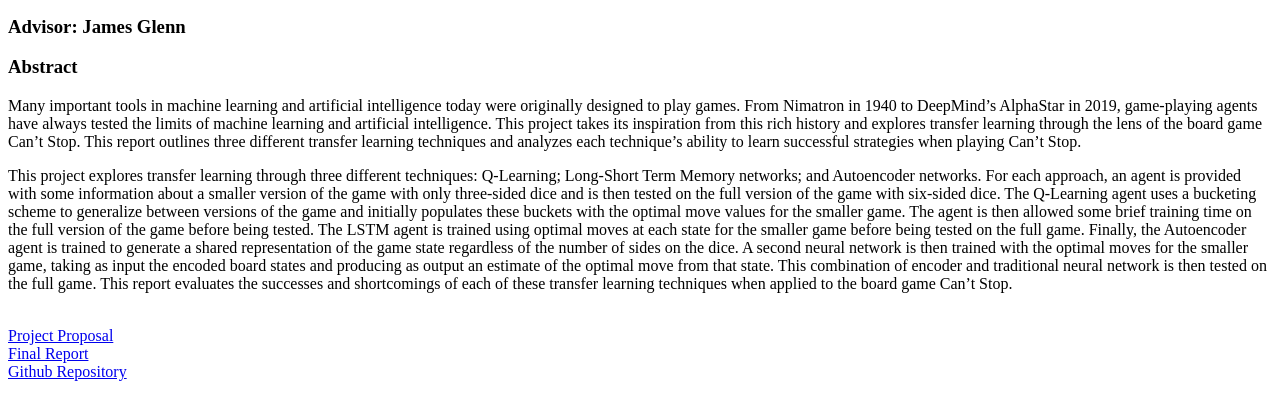
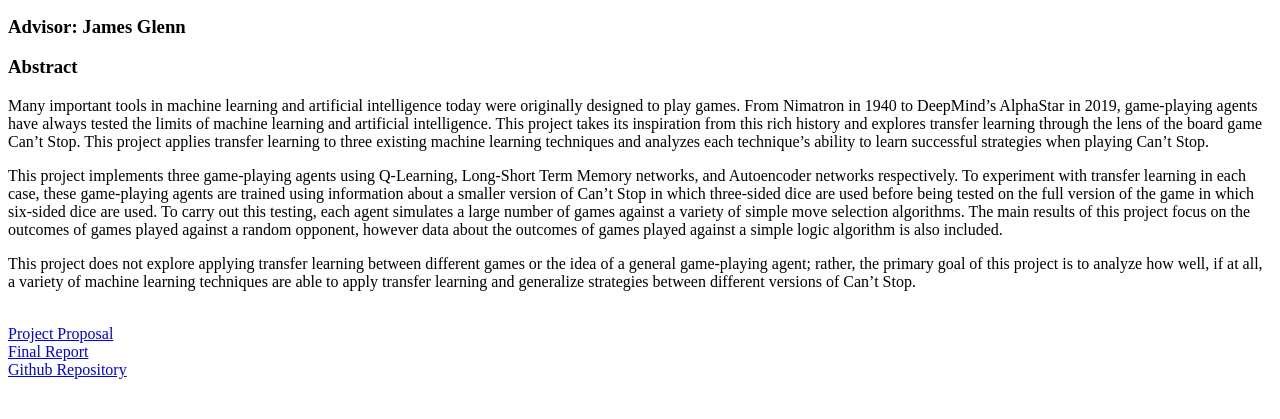
Before and after one commit to daniel-marsh/senior_project, a plain HTML site: page Web_Pages/index.html in a window 1280 px wide. Shown: the part 105-524 px from the top of the page. Drawn offline with Linux system fonts and the light colour scheme.

Commit message:
added docs to website

```diff
--- a/Web_Pages/index.html
+++ b/Web_Pages/index.html
@@ -8,10 +8,11 @@
 
 <h3>Abstract</h3>
 
-<p>Many important tools in machine learning and artificial intelligence today were originally designed to play games. From Nimatron in 1940 to DeepMind’s AlphaStar in 2019, game-playing agents have always tested the limits of machine learning and artificial intelligence. This project takes its inspiration from this rich history and explores transfer learning through the lens of the board game Can’t Stop. This report outlines three different transfer learning techniques and analyzes each technique’s ability to learn successful strategies when playing Can’t Stop.  </p>
+<p>Many important tools in machine learning and artificial intelligence today were originally designed to play games. From Nimatron in 1940 to DeepMind’s AlphaStar in 2019, game-playing agents have always tested the limits of machine learning and artificial intelligence. This project takes its inspiration from this rich history and explores transfer learning through the lens of the board game Can’t Stop. This project applies transfer learning to three existing machine learning techniques and analyzes each technique’s ability to learn successful strategies when playing Can’t Stop.</p>
 
-<p>This project explores transfer learning through three different techniques: Q-Learning; Long-Short Term Memory networks; and Autoencoder networks. For each approach, an agent is provided with some information about a smaller version of the game with only three-sided dice and is then tested on the full version of the game with six-sided dice. The Q-Learning agent uses a bucketing scheme to generalize between versions of the game and initially populates these buckets with the optimal move values for the smaller game. The agent is then allowed some brief training time on the full version of the game before being tested. The LSTM agent is trained using optimal moves at each state for the smaller game before being tested on the full game. Finally, the Autoencoder agent is trained to generate a shared representation of the game state regardless of the number of sides on the dice. A second neural network is then trained with the optimal moves for the smaller game, taking as input the encoded board states and producing as output an estimate of the optimal move from that state. This combination of encoder and traditional neural network is then tested on the full game. This report evaluates the successes and shortcomings of each of these transfer learning techniques when applied to the board game Can’t Stop. </p>
+<p>This project implements three game-playing agents using Q-Learning, Long-Short Term Memory networks, and Autoencoder networks respectively. To experiment with transfer learning in each case, these game-playing agents are trained using information about a smaller version of Can’t Stop in which three-sided dice are used before being tested on the full version of the game in which six-sided dice are used. To carry out this testing, each agent simulates a large number of games against a variety of simple move selection algorithms. The main results of this project focus on the outcomes of games played against a random opponent, however data about the outcomes of games played against a simple logic algorithm is also included.</p>
 
+<p>This project does not explore applying transfer learning between different games or the idea of a general game-playing agent; rather, the primary goal of this project is to analyze how well, if at all, a variety of machine learning techniques are able to apply transfer learning and generalize strategies between different versions of Can’t Stop.</p>
 
 <br>
 <a href="./djm233_project_proposal.pdf">Project Proposal</a><br>
```
Also changed, not shown: 3 other files.
